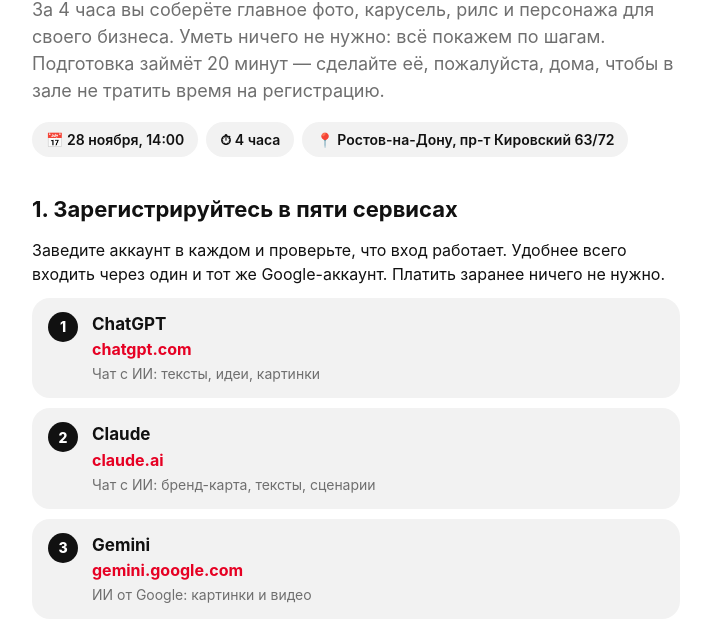
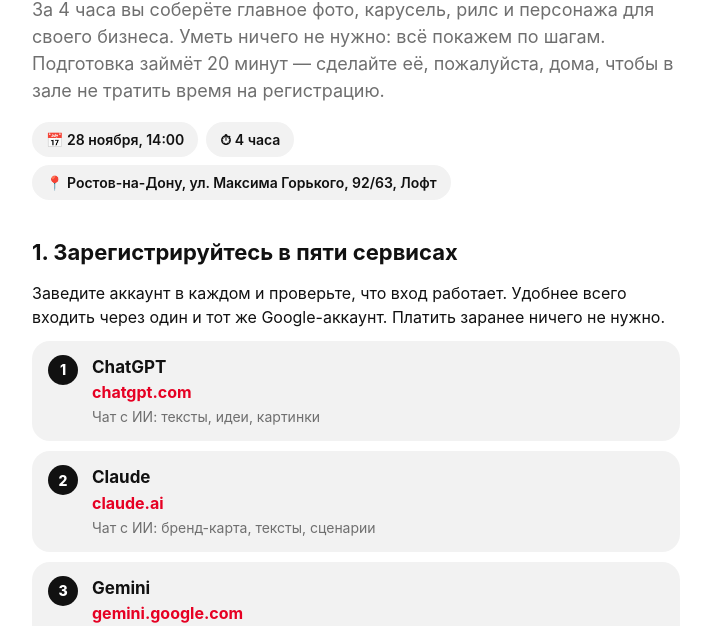
Before and after one commit to drxutman/neurokreativ, a plain HTML site: page pamyatka.html in a window 1280 px wide. Shown: the part 125-751 px from the top of the page, without its empty margins (284-995 px from the left). Drawn offline with Linux system fonts and the light colour scheme.

Commit message:
Памятка: новый адрес площадки

```diff
--- a/pamyatka.html
+++ b/pamyatka.html
@@ -44,7 +44,7 @@ footer{margin-top:40px;color:var(--muted);font-size:14px}
 <ul class="facts">
 <li>📅 28 ноября, 14:00</li>
 <li>⏱ 4 часа</li>
-<li>📍 Ростов-на-Дону, пр-т Кировский 63/72</li>
+<li>📍 Ростов-на-Дону, ул. Максима Горького, 92/63, Лофт</li>
 </ul>
 
 <h2>1. Зарегистрируйтесь в пяти сервисах</h2>
```
